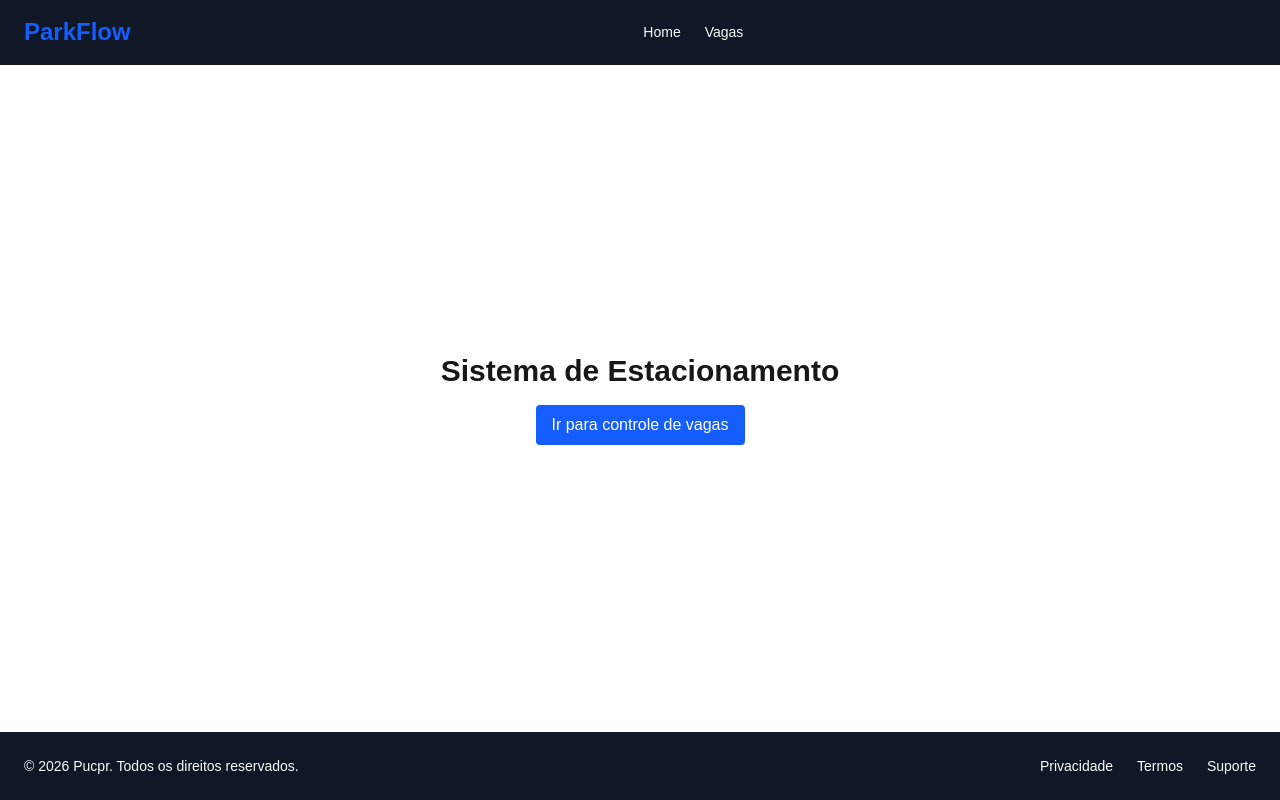
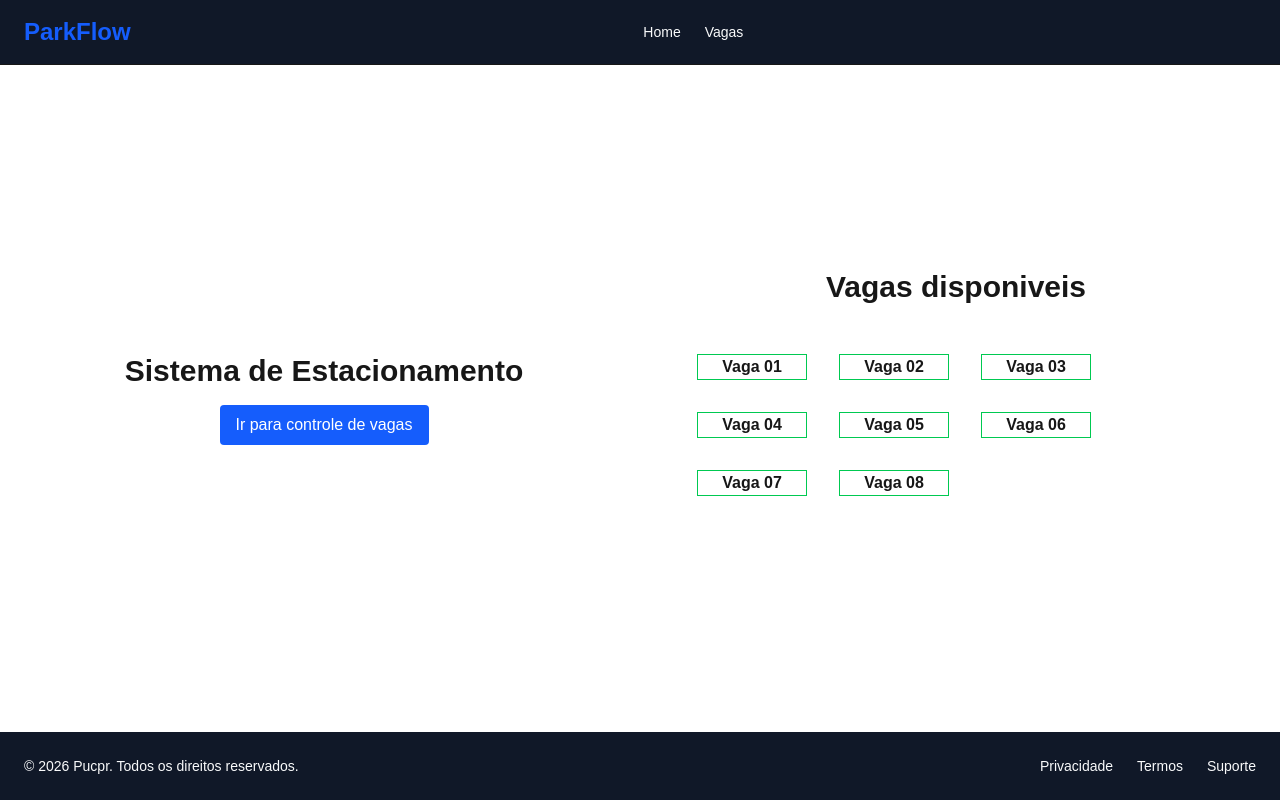
Before and after one commit to ThomasKruchelski/estacionamento-crud, a Next.js app: page / in a window 1280 px wide. Built offline with nearby package versions, Linux system fonts and the light colour scheme; no server answers; the database is empty.

Commit message:
add leitura de vagas na home

```diff
--- a/app/page.tsx
+++ b/app/page.tsx
@@ -18,6 +18,31 @@ export default function Home() {
 
   const [veiculos, setVeiculos] = useState([]);
   const [carregado, setCarregado] = useState(false);
+
+  const todasVagas = ["01", "02", "03", "04", "05", "06", "07", "08"];
+
+  useEffect(() => {
+      async function carregarVeiculos() {
+        try {
+          const querySnapshot = await getDocs(collection(db, "veiculos"));
+          const lista:any = [];
+
+          querySnapshot.forEach((doc) => {
+            console.log("doc");
+            console.log(doc);
+            lista.push({ id: doc.id, ...doc.data() });
+          });
+
+          setVeiculos(lista);
+        } catch (error) {
+          console.error("Erro ao buscar veículos:", error);
+        } finally {
+          setCarregado(true);
+        }
+      }
+
+      carregarVeiculos();
+    }, []);
 
   useEffect(() => {
       async function carregarVeiculos() {
@@ -48,8 +73,8 @@ export default function Home() {
     }, [veiculos]);
 
   return (
-    <main className="p-8 w-full flex flex-col items-center justify-center flex-1">
-      <div className="flex itens-center flex-col justify-center items-center">
+    <main className="p-8 w-full flex gap-12 items-center justify-center flex-1">
+      <div className="flex itens-center flex-col justify-center items-center flex-1">
         <h1 className="text-3xl font-bold">Sistema de Estacionamento</h1>
 
         <Link
@@ -59,9 +84,51 @@ export default function Home() {
           Ir para controle de vagas
         </Link>
       </div>
-      <div>
 
-      </div>
+
+          <div className="flex-1 flex flex-col items-center">
+            <h1 className="text-3xl font-bold mb-4">Vagas disponiveis</h1>
+            <div className="border border-white p-4 flex-1 flex w-full flex-wrap">
+              {!carregado ? (
+                <h1>Carregando...</h1>
+              ) : (
+                todasVagas.map((vaga) => {
+                  const vagaOcupanda = veiculos.find(
+                    (veiculo) => Number(veiculo.vaga) === Number(vaga) && veiculo.horarioSaida === ""
+                  );
+
+                  console.log("vaga ocupada" + vaga)
+                  console.log(vagaOcupanda)
+
+                  return vagaOcupanda != undefined? (
+                    <div key={vaga} className={`border border-red-500 m-4 w-1/5 flex items-center flex-col`}>
+                    <h1 className="font-bold">Vaga {vaga}</h1>
+                    <div>
+                      <p>Veiculo: {vagaOcupanda.placa}</p>
+                    </div>
+
+                  </div>
+                  ) : (
+                    <div key={vaga} className={`border border-green-500 m-4 w-1/5 flex items-center flex-col`}>
+                    <h1 className="font-bold">Vaga {vaga}</h1>
+
+
+                  </div>
+                  )
+
+                  return(
+                  <div key={vaga} className={` ${vagaOcupanda != undefined? "border border-red-500": "border border-green-500"} m-4 w-1/5 flex items-center flex-col`}>
+                    <h1>Vaga {vaga}</h1>
+                    <div>
+                      {vaga}
+                    </div>
+
+                  </div>
+                )})
+              )}
+            </div>
+          </div>
+
     </main>
   );
 }
```
